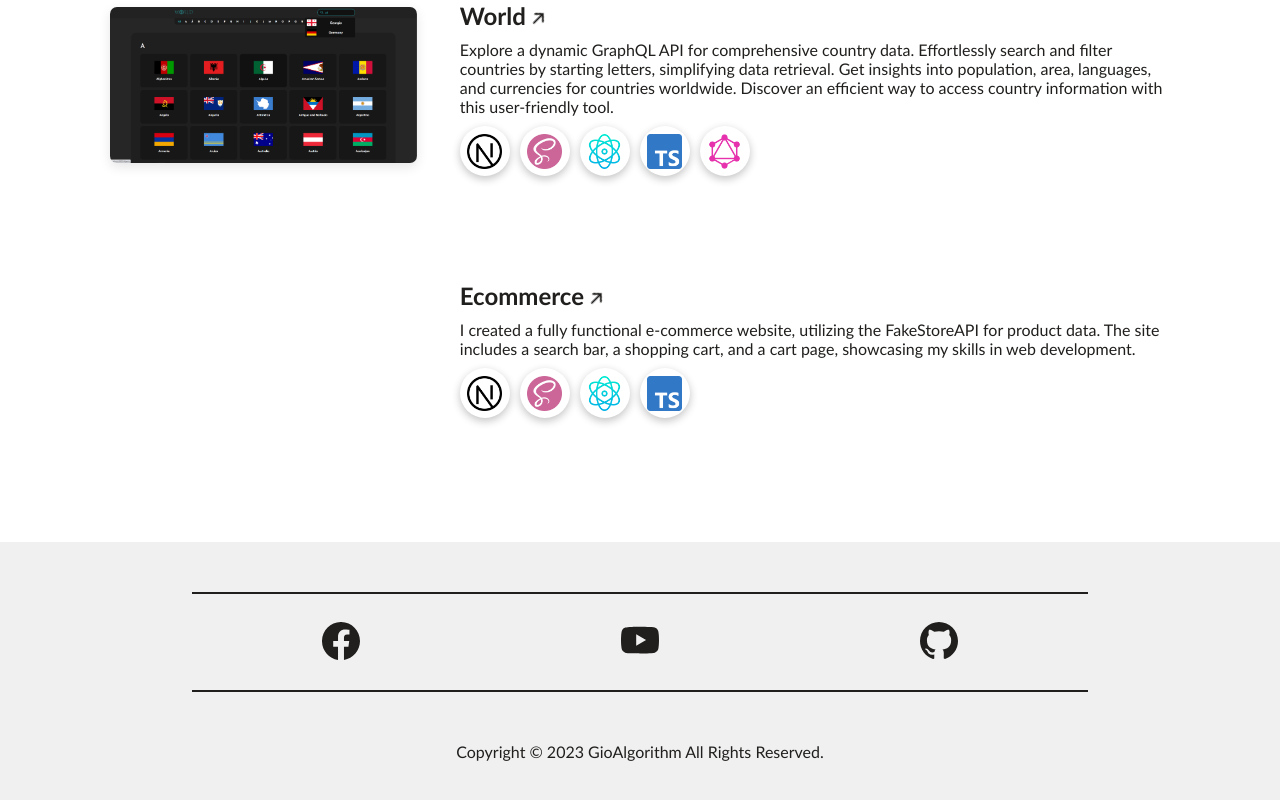
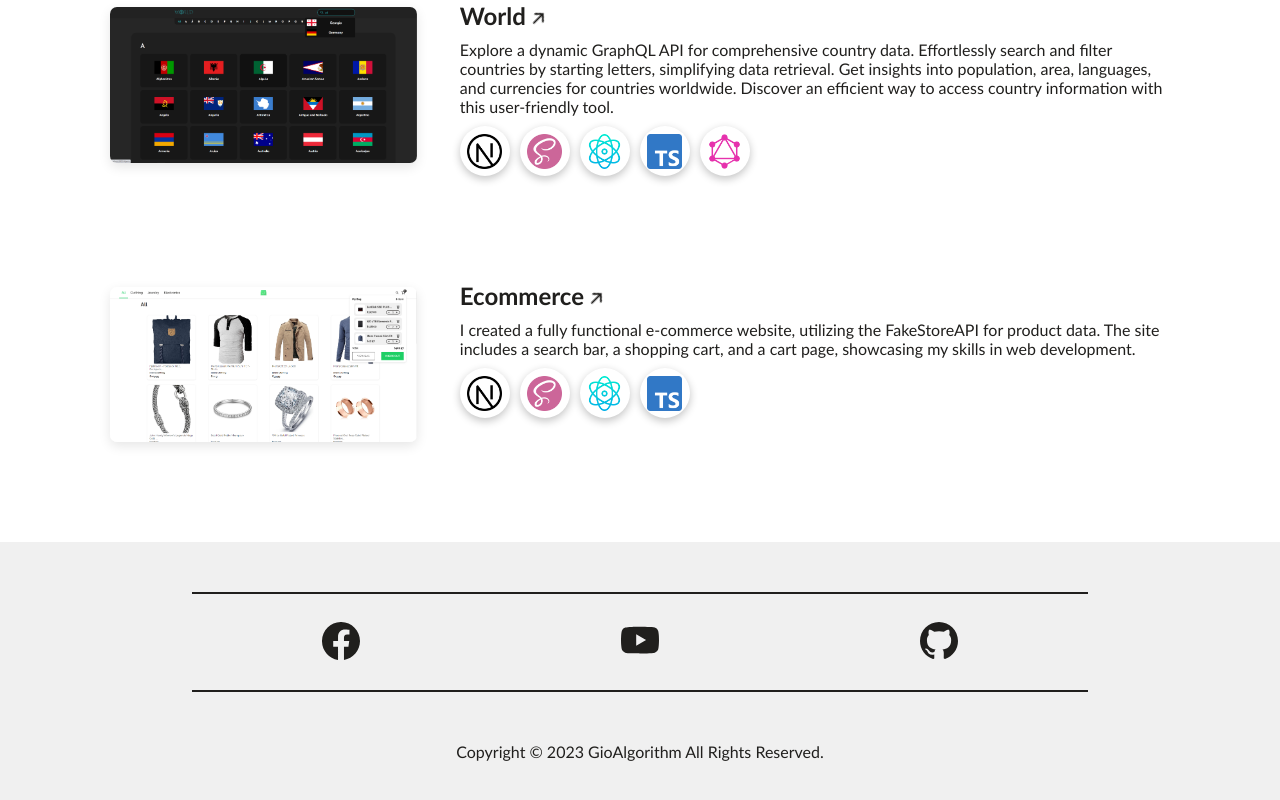
Before and after one commit to gioAlgorithm/portfolio, a Next.js app: page /work in a window 1280 px wide. Shown: the part 736-1536 px from the top of the page. Built offline with nearby package versions, Linux system fonts and the light colour scheme.

Commit message:
push the final fix

```diff
--- a/src/app/work/page.tsx
+++ b/src/app/work/page.tsx
@@ -7,7 +7,7 @@ import { BsArrowRightShort } from "react-icons/bs";
 import evspImage from "../../../public/assets/image/evsp.png"
 import scaryMazeImage from "../../../public/assets/image/scary-maze.png"
 import worldImage from "../../../public/assets/image/world-website.png"
-
+import ecommerceImage from "../../../public/assets/image/ecommerce.png"
 import CssImage from "../../../public/assets/svg/css.png"
 import ReactImage from "../../../public/assets/svg/react.png"
 import SassImage from "../../../public/assets/svg/sass.png"
@@ -153,6 +153,7 @@ export default function Work() {
       <div className={style.fourthProject}>
         <a href='https://giorgimachitadze-ecommerce.vercel.app/' className={style.innerFourthProject}>
           <div className={style.projectImage} >
+            <Image alt='project image' width={600} height={200} src={ecommerceImage.src} />
           </div>
           <div className={style.projectInfo}>
             <div>
```
Also changed, not shown: public/assets/image/ecommerce.png (added).
